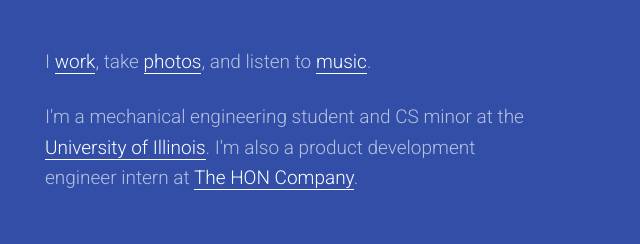
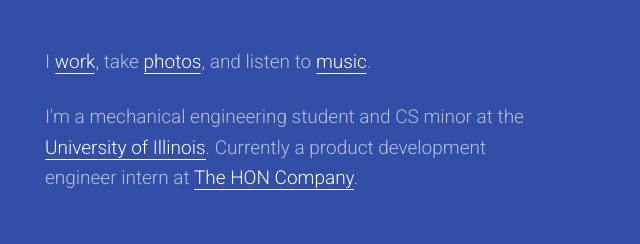
Before and after one commit to ASAPPocky/asappocky.github.io, a plain HTML site: page index.html in a window 1280 px wide. Shown: the part 850-1094 px from the top of the page, 85-725 px from the left. Drawn offline with Linux system fonts and the light colour scheme; a script that the page names is missing.

Commit message:
Welcome Section Update

```diff
--- a/index.html
+++ b/index.html
@@ -46,7 +46,7 @@
         </div>
         <p>I <a href="https://www.linkedin.com/in/leogaloso/" target="_blank">work</a>, take <a href="https://www.instagram.com/champaignpapi/" target="_blank">photos</a>, and listen to <a href="https://open.spotify.com/user/leosg1" target="_blank">music</a>.</p>
 
-<p>I'm a mechanical engineering student and CS minor at the <a href="https://engineering.illinois.edu/academics/undergraduate/" target="_blank">University of Illinois</a>. I'm also a product development engineer intern at <a href="https://www.hon.com/" target="_blank">The HON Company</a>.</p>
+<p>I'm a mechanical engineering student and CS minor at the <a href="https://engineering.illinois.edu/academics/undergraduate/" target="_blank">University of Illinois</a>. Currently a product development engineer intern at <a href="https://www.hon.com/" target="_blank">The HON Company</a>.</p>
       </div>
       </div>
 
```
